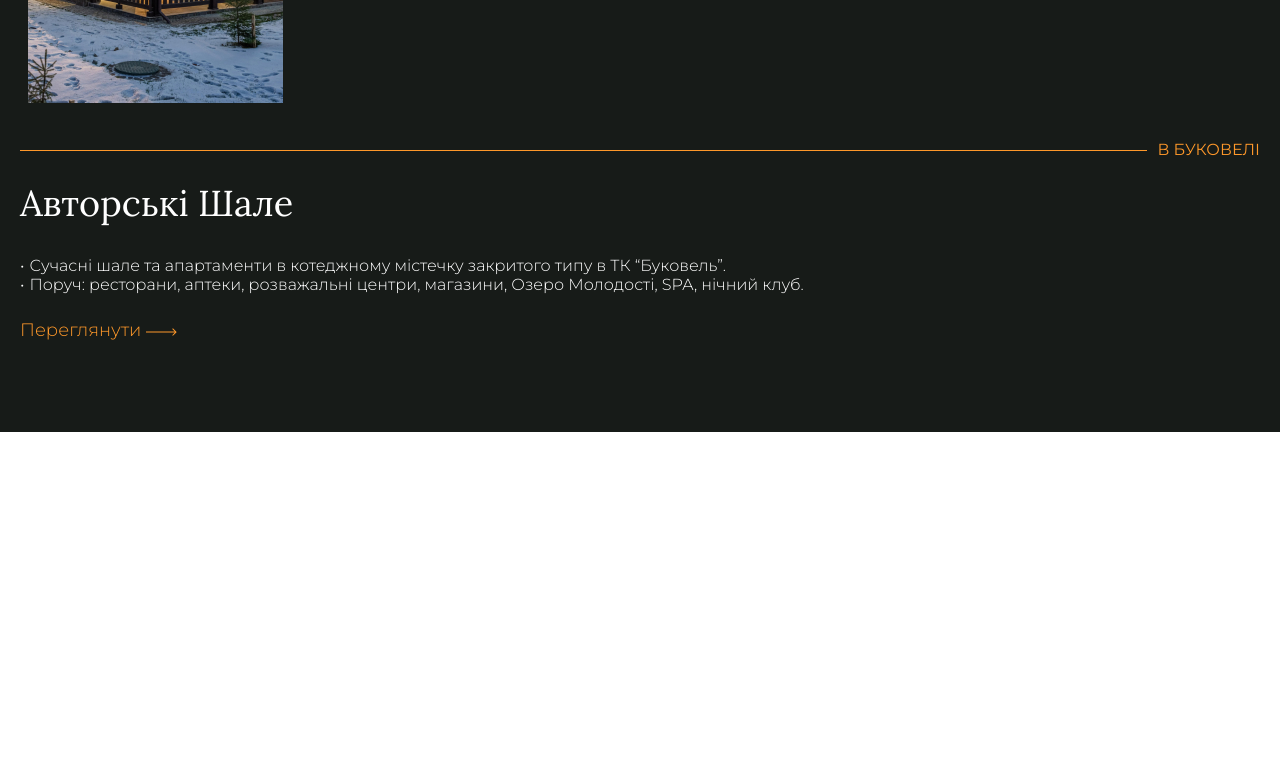
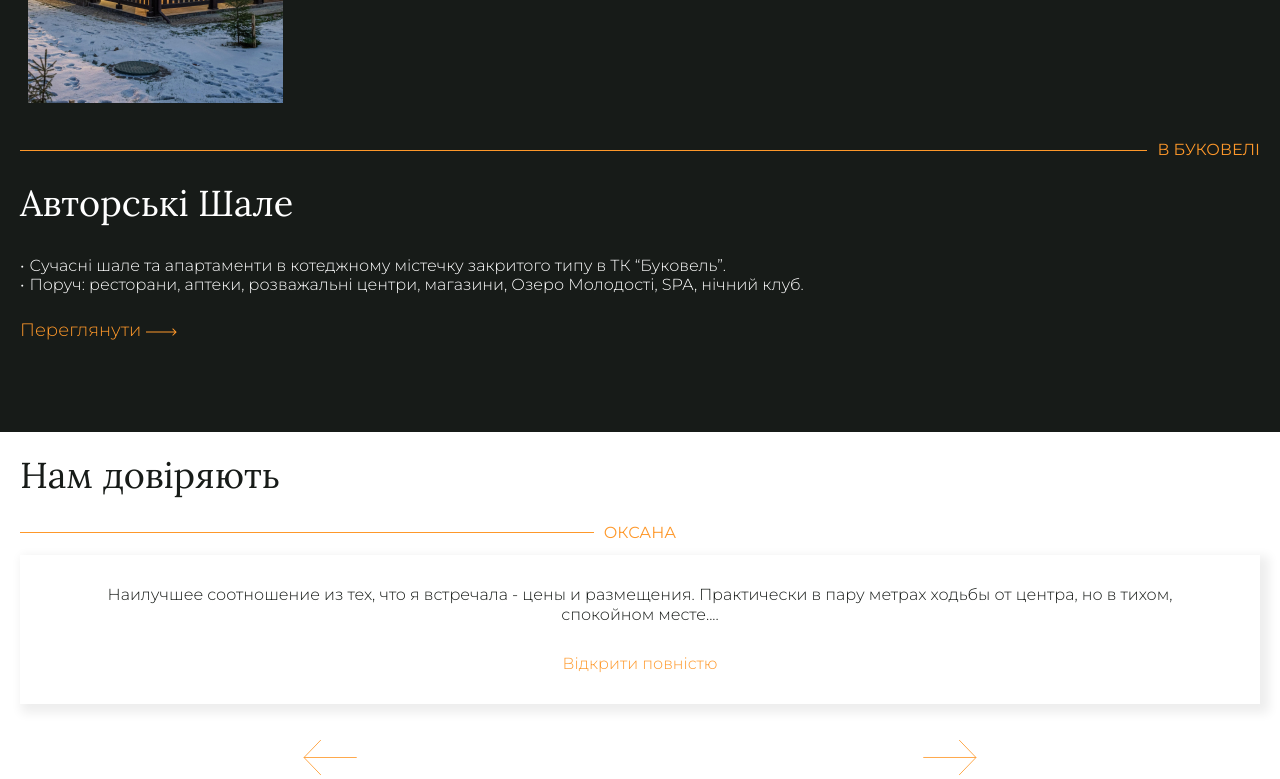
Before and after one commit to irinask73/projects, a plain HTML site: page bigBear/pages/main/main.html in a window 1280 px wide. Shown: the part 7532-8311 px from the top of the page. Before the commit the page ends 7964 px from the top, so only its background shows below. Drawn offline with Linux system fonts and the light colour scheme.

Commit message:
feat: add section reviews

```diff
--- a/bigBear/pages/main/main.html
+++ b/bigBear/pages/main/main.html
@@ -421,9 +421,30 @@
                         <ul>
                             <li>Сучасні шале та апартаменти в котеджному містечку закритого типу в ТК “Буковель”.
                             </li>
-                            <li>Поруч: ресторани, аптеки, розважальні центри, магазини, Озеро Молодості, SPA, нічний клуб.</li>
+                            <li>Поруч: ресторани, аптеки, розважальні центри, магазини, Озеро Молодості, SPA, нічний
+                                клуб.</li>
                         </ul>
                         <a href="#" class="location__link">Переглянути</a>
+                    </div>
+                </div>
+            </div>
+        </section>
+        <section class="reviews">
+            <div class="container">
+                <div class="slider__inner">
+                    <h2 class="title slider__title">Нам довіряють</h2>
+                    <div class="slider__item">
+                        <h3 class="slider__subtitle subtitle linetext">Оксана</h3>
+                        <div class="slider__content text">
+                            <p class="slider__text">Наилучшее соотношение из тех, что я встречала - цены и размещения. Практически в пару
+                                метрах ходьбы от центра, но в тихом, спокойном месте....
+                            </p>
+                            <a href="#" class="slider__link text--orange">Відкрити повністю</a>
+                        </div>
+                    </div>
+                    <div class="slider__control">
+                        <button class="slider__button button--left"></button>
+                        <button class="slider__button button--right"></button>
                     </div>
                 </div>
             </div>
--- a/bigBear/pages/main/main.scss
+++ b/bigBear/pages/main/main.scss
@@ -7,3 +7,4 @@
 @import "src/housing";
 @import "src/honey";
 @import "src/cottagesAndChale";
+@import "src/reviews";
--- /dev/null
+++ b/bigBear/pages/main/src/_reviews.scss
@@ -0,0 +1,37 @@
+.reviews {
+    .slider__inner{
+        margin-bottom: 1.5rem;
+    }
+    .slider__subtitle {
+        margin-top: 2.5rem;
+        margin-bottom: 1.3rem;
+        text-align: center;
+    }
+    .slider__content {
+        display: flex;
+        flex-direction: column;
+        align-items: center;
+        padding-bottom: 3rem;
+        margin-bottom: 3.5rem;
+        box-shadow: 5px 5px 10px 4px rgba(0, 0, 0, 0.07);
+    }
+    .slider__text {
+        padding: 3rem 5rem;
+        width: 100%;
+        text-align: center;
+    }
+    .slider__control{
+        display: flex;
+        justify-content: space-around;
+        .button--right,
+        .button--left{
+            background: transparent;
+        }
+        .button--right::after{
+            content: url(/bigBear/assets/icons/slider-arrow-right.svg);
+        }
+        .button--left::after{
+            content: url(/bigBear/assets/icons/slider-arrow-left.svg);
+        }
+    }
+}
```
Also changed, not shown: bigBear/assets/icons/slider-arrow-left.svg (added), bigBear/assets/icons/slider-arrow-right.svg (added), bigBear/pages/main/main.css, 1 other file.
